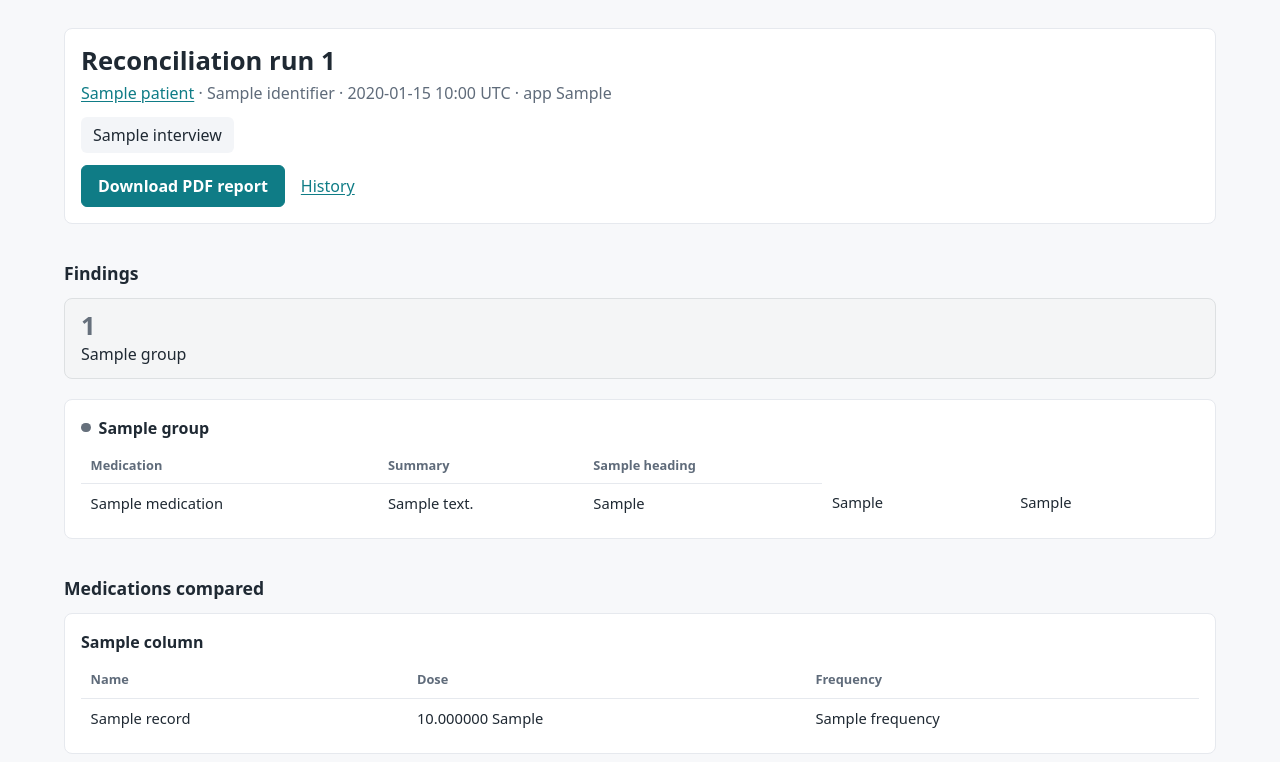
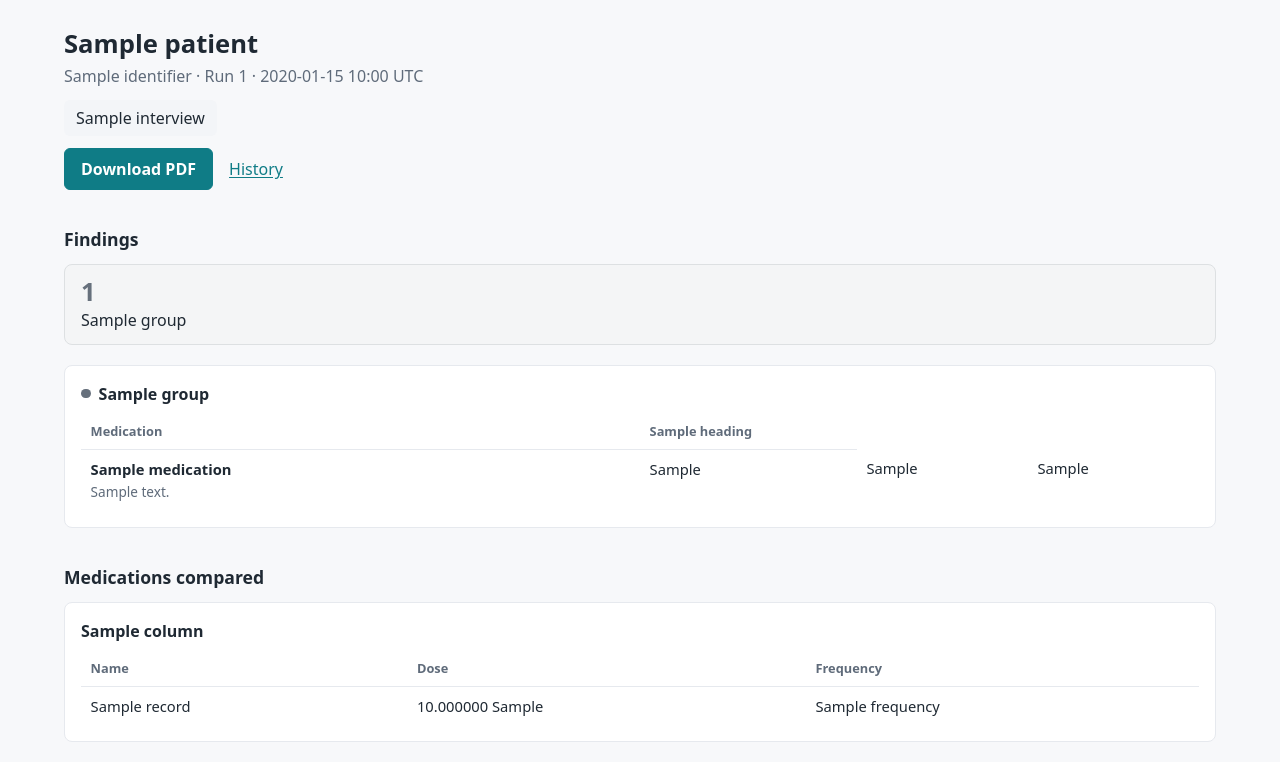
Before and after one commit to Coforge-LMS/Medication_List_Reconciliation, a FastAPI app: template app/templates/run.html in a window 1280 px wide. Shown: the part 51-813 px from the top of the page. Run offline with FastAPI, Linux system fonts and the light colour scheme; the template is opened without the code that fills it: most values are stand-ins (such as "Sample title", 1, 10 or a date in 2020); parts of the project's set-up code (start-up, migrations or seed data) failed here and were passed over; some libraries are stand-ins or nearby versions.

Commit message:
feat(app): less text on pages
- Each finding's summary sits in small text under the medication, not in a
  column of its own, so the values per source lead.
- The No differences note is one line; the (not compared) caveat appears only
  when a row shows it, on the page and in the PDF.
- Page headings sit on the page instead of in a box; a run page leads with the
  patient's name. Rejected records is left out when there are none.
- Shorter search label and notices.

Co-Authored-By: Claude Opus 5.5 <noreply@anthropic.com>

```diff
--- a/app/labels.py
+++ b/app/labels.py
@@ -51,11 +51,16 @@ def matched_as(record: MedicationRecord) -> str | None:
     return None if plain else record.normalized_name
 
 
-NO_DIFFERENCES_NOTE = (
-    "Each of these is in every source compared and has no finding. "
-    "Values are as each source states them; no source is treated as correct. "
-    "A frequency marked (not compared) gives no schedule to compare, so it may still differ."
-)
+NO_DIFFERENCES_NOTE = "In every source compared, with no finding; no source is treated as correct."
+NOT_COMPARED_NOTE = "A frequency marked (not compared) had no schedule to compare; it may differ."
+
+
+def no_differences_note(rows: list[tuple[str, dict[str, str]]]) -> str:
+    """The note under No differences, naming (not compared) only when a row shows it."""
+    if any("(not compared)" in value for _, stated in rows for value in stated.values()):
+        return f"{NO_DIFFERENCES_NOTE} {NOT_COMPARED_NOTE}"
+    return NO_DIFFERENCES_NOTE
+
 
 # Medication column headings in display order.
 SOURCE_HEADINGS: dict[str, str] = {
--- a/app/main.py
+++ b/app/main.py
@@ -21,13 +21,13 @@ from app.fhir_client import FhirClient, FhirError, InvalidFhirId, patient_row
 from app.labels import (
     DISCLAIMER,
     NLM_ATTRIBUTION,
-    NO_DIFFERENCES_NOTE,
     SOURCE_HEADINGS,
     group_findings,
     interview_line,
     label_for,
     matched_as,
     no_differences,
+    no_differences_note,
     utc_time,
 )
 from app.pdf import build_report
@@ -90,7 +90,7 @@ templates.env.globals.update(
     nlm_attribution=NLM_ATTRIBUTION,
     format_dose=format_dose,
     matched_as=matched_as,
-    no_differences_note=NO_DIFFERENCES_NOTE,
+    no_differences_note=no_differences_note,
     source_headings=SOURCE_HEADINGS,
 )
 
--- a/app/pdf.py
+++ b/app/pdf.py
@@ -7,12 +7,12 @@ from fpdf import FPDF
 from app.labels import (
     DISCLAIMER,
     NLM_ATTRIBUTION,
-    NO_DIFFERENCES_NOTE,
     SOURCE_HEADINGS,
     group_findings,
     interview_line,
     matched_as,
     no_differences,
+    no_differences_note,
     utc_time,
 )
 from contract import MedicationRecord, RunDetail, format_dose
@@ -128,7 +128,7 @@ def _no_differences(pdf: FPDF, run: RunDetail) -> None:
     if not agreeing:
         return
     _heading(pdf, "No differences")
-    _lines(pdf, NO_DIFFERENCES_NOTE)
+    _lines(pdf, no_differences_note(agreeing))
     _table(
         pdf,
         ["Medication", *SOURCE_HEADINGS.values()],
--- a/app/templates/_records.html
+++ b/app/templates/_records.html
@@ -1,4 +1,4 @@
-{# Three medication columns and the rejected records; expects `columns` and `rejected`.
+{# Three medication columns and any rejected records; expects `columns` and `rejected`.
    Columns whose heading is in the optional `no_data` list say so instead of "No accepted records". #}
 <h2>Medications compared</h2>
 <div class="columns">
@@ -25,8 +25,8 @@
   {% endfor %}
 </div>
 
+{% if rejected %}
 <h2>Rejected records</h2>
-{% if rejected %}
 <div class="card table-wrap">
   <table>
     <thead><tr><th>Source</th><th>Name</th><th>Reasons</th></tr></thead>
@@ -41,6 +41,4 @@
     </tbody>
   </table>
 </div>
-{% else %}
-<p class="muted">None</p>
 {% endif %}
--- a/app/templates/history.html
+++ b/app/templates/history.html
@@ -1,8 +1,8 @@
 {% extends "base.html" %}
 {% block title %}History · {{ patient.name or patient.identifier }} · MedRec{% endblock %}
 {% block content %}
-<div class="card">
-  <h1>Reconciliation history</h1>
+<div class="page-head">
+  <h1>History</h1>
   <p>
     <a href="/patients/{{ fhir_id }}">{{ patient.name or patient.identifier }}</a>
     <span class="muted">· {{ patient.identifier }}</span>
@@ -11,7 +11,7 @@
 {% if runs %}
 <div class="card table-wrap">
   <table>
-    <thead><tr><th>Run</th><th>Started (UTC)</th><th>App version</th><th>Findings</th><th>By type</th></tr></thead>
+    <thead><tr><th>Run</th><th>Started (UTC)</th><th>Version</th><th>Findings</th><th>By type</th></tr></thead>
     <tbody>
       {% for r in runs %}
       <tr>
--- a/app/templates/patient.html
+++ b/app/templates/patient.html
@@ -1,7 +1,7 @@
 {% extends "base.html" %}
 {% block title %}{{ patient.name or patient.identifier }} · MedRec{% endblock %}
 {% block content %}
-<div class="card">
+<div class="page-head">
   <h1>{{ patient.name or patient.identifier }}</h1>
   <p class="muted">
     {{ patient.identifier }}{% if patient.birth_date %} · born {{ patient.birth_date }}{% endif %}{% if patient.gender %} · {{ patient.gender }}{% endif %}
@@ -15,7 +15,7 @@
     <a href="/patients/{{ fhir_id }}/history">History</a>
   </div>
   {% else %}
-  <p class="notice">No pharmacy records on file for this patient, so there is nothing to compare.</p>
+  <p class="notice">No pharmacy records on file, so there is nothing to compare.</p>
   <div class="actions"><a href="/patients/{{ fhir_id }}/history">History</a></div>
   {% endif %}
 </div>
--- a/app/templates/patients.html
+++ b/app/templates/patients.html
@@ -2,9 +2,9 @@
 {% block title %}Patients · MedRec{% endblock %}
 {% block content %}
 <h1>Patients</h1>
-<form class="card search" method="get" action="/" role="search">
-  <label for="q">Search the FHIR server by name or exact identifier</label>
-  <input id="q" name="q" type="search" value="{{ query }}" placeholder="e.g. Mixton or CASE-MIXED">
+<form class="search" method="get" action="/" role="search">
+  <label class="visually-hidden" for="q">Patient name or identifier</label>
+  <input id="q" name="q" type="search" value="{{ query }}" placeholder="Name or identifier">
   <button type="submit">Search</button>
 </form>
 
--- a/app/templates/run.html
+++ b/app/templates/run.html
@@ -1,15 +1,12 @@
 {% extends "base.html" %}
 {% block title %}Run {{ run.run_id }} · MedRec{% endblock %}
 {% block content %}
-<div class="card">
-  <h1>Reconciliation run {{ run.run_id }}</h1>
-  <p>
-    <a href="/patients/{{ run.patient.fhir_patient_id }}">{{ run.patient.name or run.patient.identifier }}</a>
-    <span class="muted">· {{ run.patient.identifier }} · {{ run.started_at | utc_time }} UTC · app {{ run.app_version }}</span>
-  </p>
+<div class="page-head">
+  <h1><a class="plain" href="/patients/{{ run.patient.fhir_patient_id }}">{{ run.patient.name or run.patient.identifier }}</a></h1>
+  <p class="muted">{{ run.patient.identifier }} · Run {{ run.run_id }} · {{ run.started_at | utc_time }} UTC</p>
   <p id="interview">{{ interview }}</p>
   <div class="actions">
-    <a class="button" href="/runs/{{ run.run_id }}/report.pdf">Download PDF report</a>
+    <a class="button" href="/runs/{{ run.run_id }}/report.pdf">Download PDF</a>
     <a href="/patients/{{ run.patient.fhir_patient_id }}/history">History</a>
   </div>
 </div>
@@ -32,13 +29,12 @@
   <div class="table-wrap">
     <table class="finding-table">
       <thead>
-        <tr><th>Medication</th><th>Summary</th>{% for heading in headings %}<th>{{ heading }}</th>{% endfor %}</tr>
+        <tr><th>Medication</th>{% for heading in headings %}<th>{{ heading }}</th>{% endfor %}</tr>
       </thead>
       <tbody>
         {% for f in findings %}
         <tr>
-          <td>{{ f.medication }}</td>
-          <td>{{ f.summary }}</td>
+          <td class="med">{{ f.medication }}<div class="note">{{ f.summary }}</div></td>
           <td>{{ f.intake_value or "—" }}</td>
           <td>{{ f.fhir_value or "—" }}</td>
           <td>{{ f.pharmacy_value or "—" }}</td>
@@ -54,7 +50,7 @@
 {% if no_differences %}
 <section class="card finding-group type-no_differences" id="no-differences">
   <h3>No differences</h3>
-  <p class="muted">{{ no_differences_note }}</p>
+  <p class="note">{{ no_differences_note(no_differences) }}</p>
   <div class="table-wrap">
     <table class="finding-table">
       <thead>
```
Also changed, not shown: tests/app/test_app_labels.py (+12 -0 lines), tests/app/test_app_pages.py (+14 -3 lines), tests/app/test_app_patient_routes.py (+1 -1 lines).
